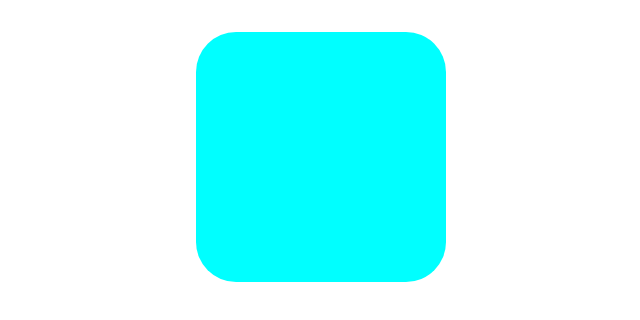
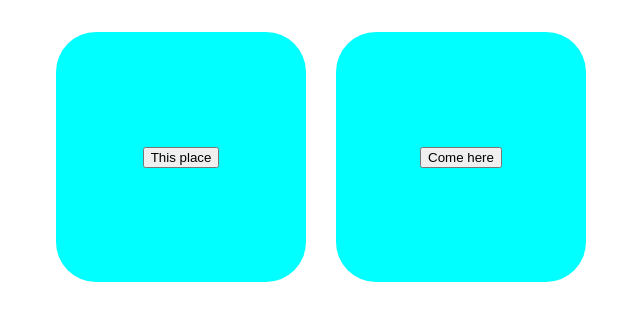
Before and after one commit to KReeDo47/Vue3Exercises, a Vue app in the folder Vue3Exercises/: page / in a window 1280 px wide. Shown: the top 320 px of the page, without its empty margins (334-974 px from the left). Built offline with nearby package versions, Linux system fonts and the light colour scheme.

Commit message:
exercise_10

```diff
--- a/Vue3Exercises/src/App.vue
+++ b/Vue3Exercises/src/App.vue
@@ -11,9 +11,12 @@
 </script>
 
 <template>
-  {{ show() }}
   <div class="body">
-
-    <div class="main"></div>
+    <div class="main">
+      <button @click="show()">This place</button>
+    </div>
+    <div class="main">
+      <button v-on:mousover="show()">Come here</button>
+    </div>
   </div>
 </template>
```
